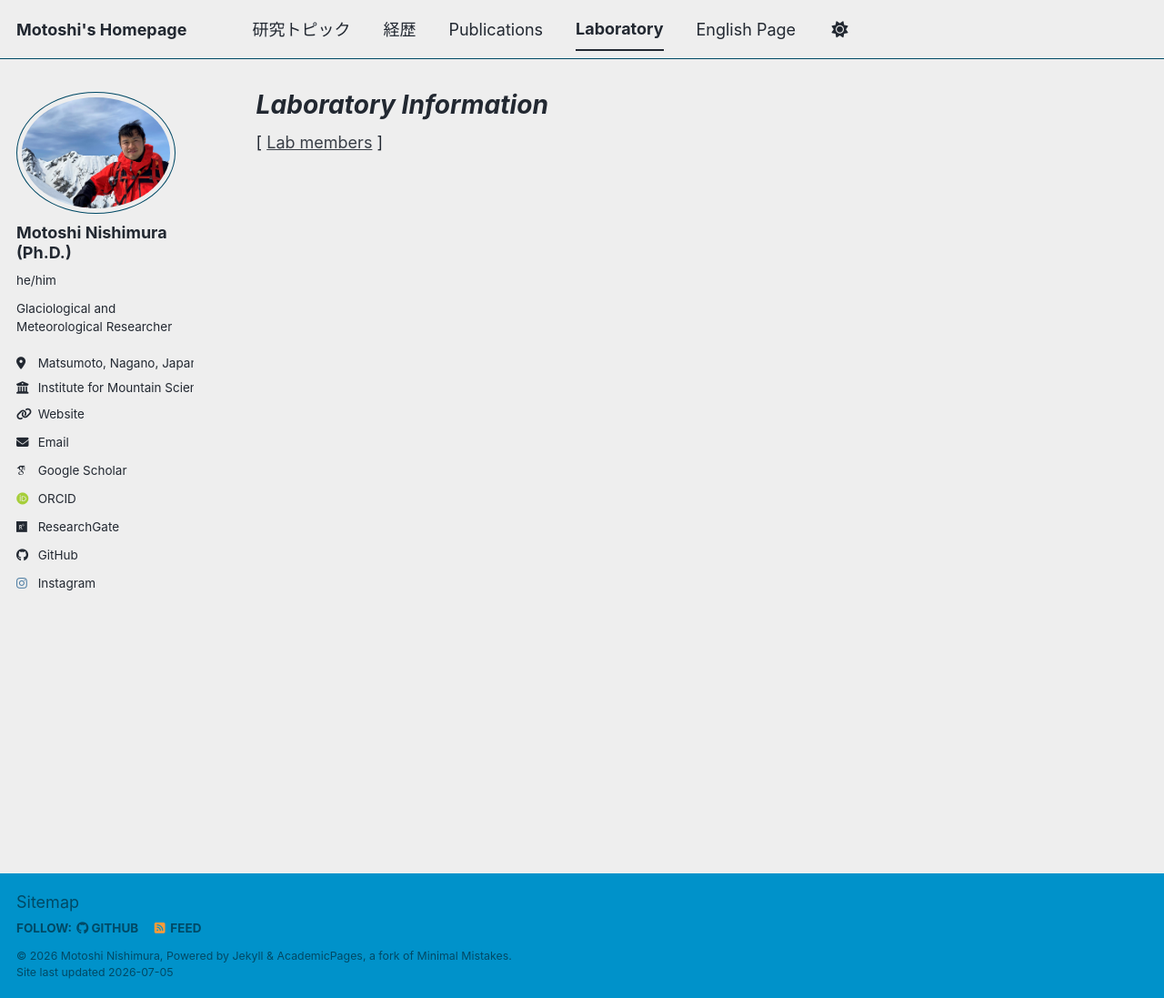
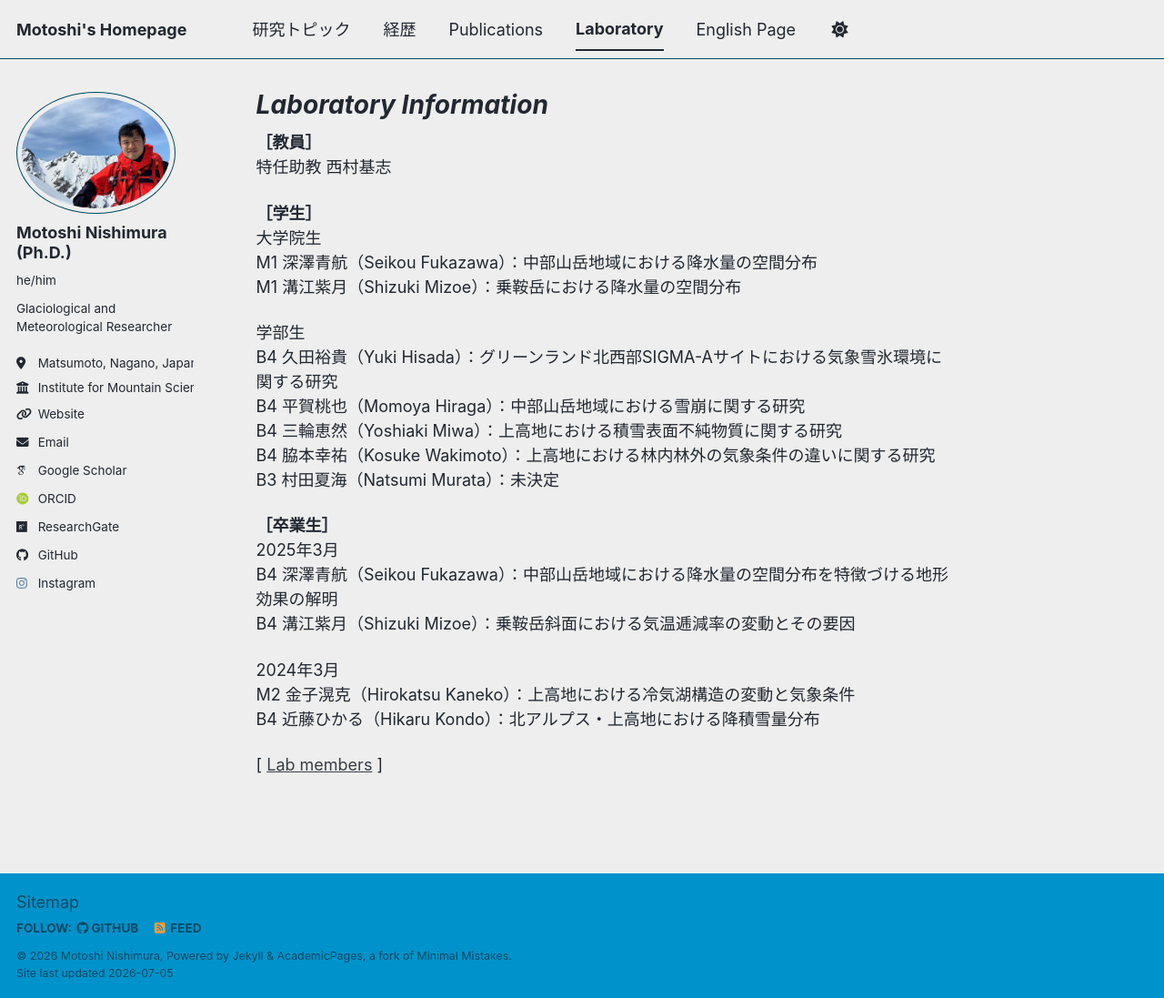
Before and after one commit to MotoshiNishimura/MotoshiNishimura.github.io, a Jekyll site: the page built from _pages/Lab_info.md, in a window 1280 px wide and 1097 px high. Shown: the whole window at 91% size. Built offline with Jekyll 4.4.1, drawn with Linux system fonts in a browser that asks for light colours; some web fonts are replaced; a script bundle is joined from its source files by our own code; library files that are not in the unit come from our copies.

Commit message:
Update Lab_info.md with lab member details
Added detailed information about lab members, including students and their research topics.

```diff
--- a/_pages/Lab_info.md
+++ b/_pages/Lab_info.md
@@ -4,4 +4,28 @@ title: "*Laboratory Information*"
 author_profile: true
 ---
 
+**［教員］**<br>
+特任助教 西村基志<br>
+
+**［学生］**<br>
+大学院生<br>
+M1 深澤青航（Seikou Fukazawa）：中部山岳地域における降水量の空間分布<br>
+M1 溝江紫月（Shizuki Mizoe）：乗鞍岳における降水量の空間分布<br>
+
+学部生<br>
+B4 久田裕貴（Yuki Hisada）：グリーンランド北西部SIGMA-Aサイトにおける気象雪氷環境に関する研究<br>
+B4 平賀桃也（Momoya Hiraga）：中部山岳地域における雪崩に関する研究<br>
+B4 三輪恵然（Yoshiaki Miwa）：上高地における積雪表面不純物質に関する研究<br>
+B4 脇本幸祐（Kosuke Wakimoto）：上高地における林内林外の気象条件の違いに関する研究<br>
+B3 村田夏海（Natsumi Murata）：未決定<br>
+
+**［卒業生］**<br>
+2025年3月<br>
+B4 深澤青航（Seikou Fukazawa）：中部山岳地域における降水量の空間分布を特徴づける地形効果の解明<br>
+B4 溝江紫月（Shizuki Mizoe）：乗鞍岳斜面における気温逓減率の変動とその要因<br>
+
+2024年3月<br>
+M2 金子滉克（Hirokatsu Kaneko）：上高地における冷気湖構造の変動と気象条件<br>
+B4 近藤ひかる（Hikaru Kondo）：北アルプス・上高地における降積雪量分布<br>
+
 [ [Lab members](/lab_member/) ]
```
